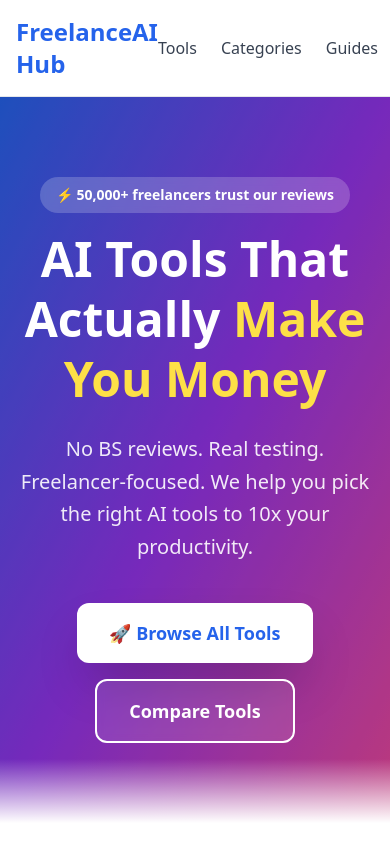
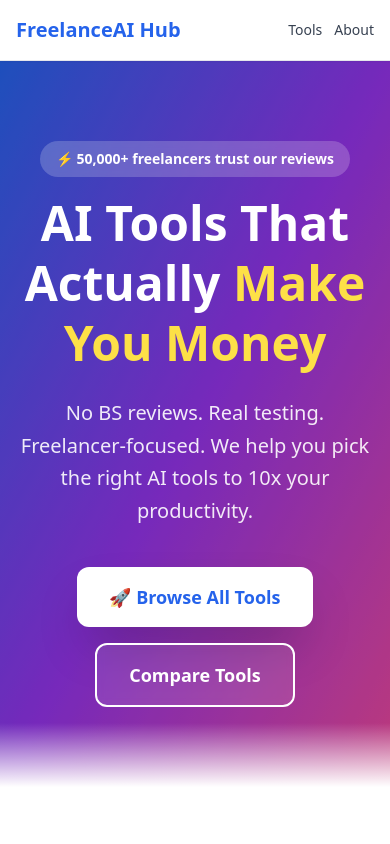
Before and after one commit to eddclawd-lang/freelance-ai-hub, a Next.js app: page / in a window 390 px wide. Shown: the top 844 px of the page. Built offline with nearby package versions, Linux system fonts and the light colour scheme.

Commit message:
Fix mobile navbar

```diff
--- a/app/layout.tsx
+++ b/app/layout.tsx
@@ -14,21 +14,21 @@ export default function RootLayout({
   return (
     <html lang="en">
       <body>
-        <nav className="bg-white border-b border-gray-200">
+        <nav className="bg-white border-b border-gray-200 sticky top-0 z-50 shadow-sm">
           <div className="container mx-auto px-4 py-4">
             <div className="flex justify-between items-center">
-              <a href="/" className="text-2xl font-bold text-blue-600">
+              <a href="/" className="text-xl md:text-2xl font-bold text-blue-600">
                 FreelanceAI Hub
               </a>
-              <div className="flex gap-6">
+              <div className="flex gap-3 md:gap-6 text-sm md:text-base">
                 <a href="/tools" className="text-gray-700 hover:text-blue-600 font-medium">
                   Tools
                 </a>
-                <a href="/categories" className="text-gray-700 hover:text-blue-600 font-medium">
+                <a href="/categories/writers" className="text-gray-700 hover:text-blue-600 font-medium hidden md:block">
                   Categories
                 </a>
-                <a href="/guides" className="text-gray-700 hover:text-blue-600 font-medium">
-                  Guides
+                <a href="/comparisons/chatgpt-vs-claude" className="text-gray-700 hover:text-blue-600 font-medium hidden sm:block">
+                  Compare
                 </a>
                 <a href="/about" className="text-gray-700 hover:text-blue-600 font-medium">
                   About
```
